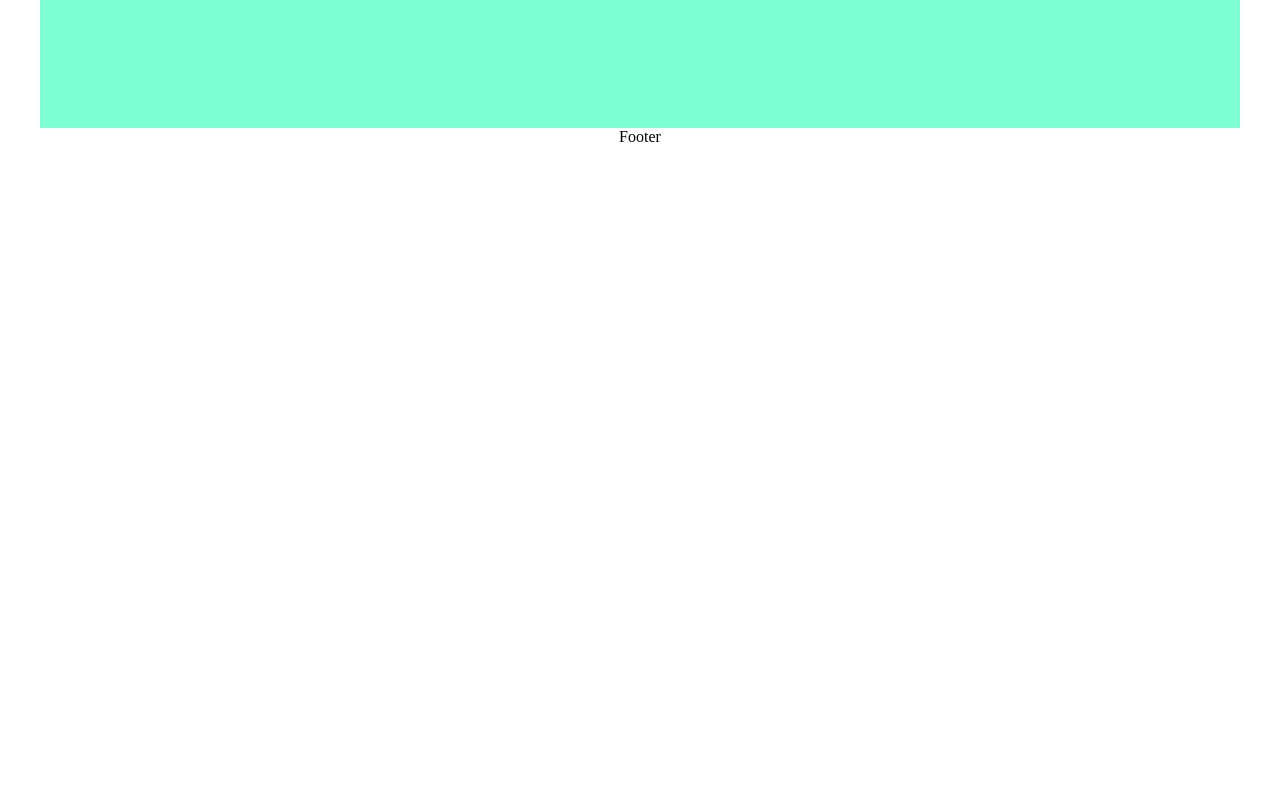
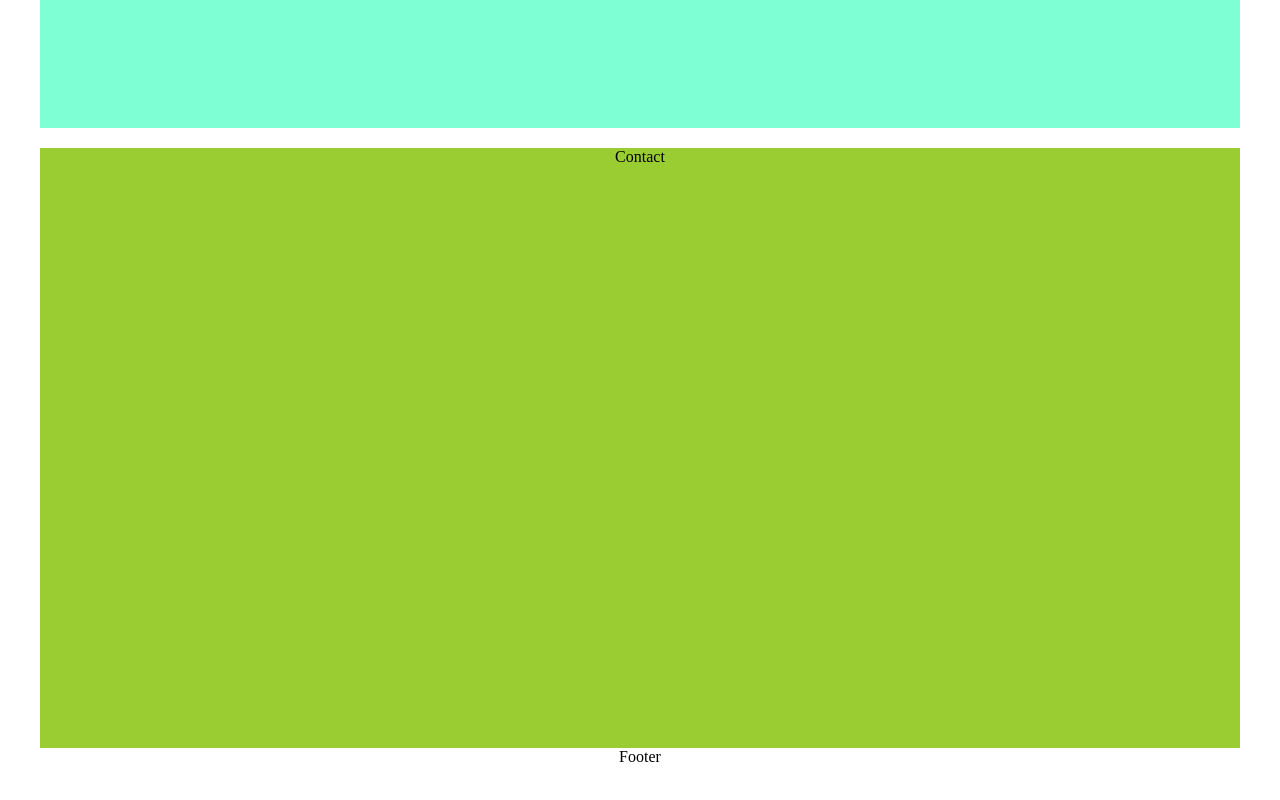
Before and after one commit to agustinibar/tech-treck, a React (Vite) app: page / in a window 1280 px wide. Shown: the part 1070-1870 px from the top of the page. Before the commit the page ends 1256 px from the top, so only its background shows below. Built offline with nearby package versions, Linux system fonts and the light colour scheme.

Commit message:
contact base

```diff
--- a/src/Scenes/Banner/banner.module.css
+++ b/src/Scenes/Banner/banner.module.css
@@ -3,6 +3,7 @@
     align-items: center;
     justify-content: center;
     position: relative;
+    background-color: cadetblue;
   }
   .navButtonP {
     background-color: #fff;
--- /dev/null
+++ b/src/Scenes/Contact/Contact.jsx
@@ -0,0 +1,9 @@
+import styles from './contact.module.css';
+
+const Contact = () => {
+  return (
+    <div className={styles.contact}>Contact</div>
+  )
+}
+
+export default Contact
--- /dev/null
+++ b/src/Scenes/Contact/contact.module.css
@@ -0,0 +1,7 @@
+.contact{
+    margin: 0 auto;
+    width: cover;
+    height: 600px;
+    margin-top: 20px;
+    background-color: yellowgreen;
+}
--- a/src/views/Home/Home.jsx
+++ b/src/views/Home/Home.jsx
@@ -1,12 +1,14 @@
 import styles from './home.module.css';
 import  Banner  from '../../Scenes/Banner/Banner';
 import Courses from '../../Scenes/Courses/Courses';
+import Contact from '../../Scenes/Contact/Contact';
 
 const Home = () => {
   return (
     <div className={styles.containerHome}>
         <Banner/>
         <Courses/>
+        <Contact/>
     </div>
   )
 }
```
